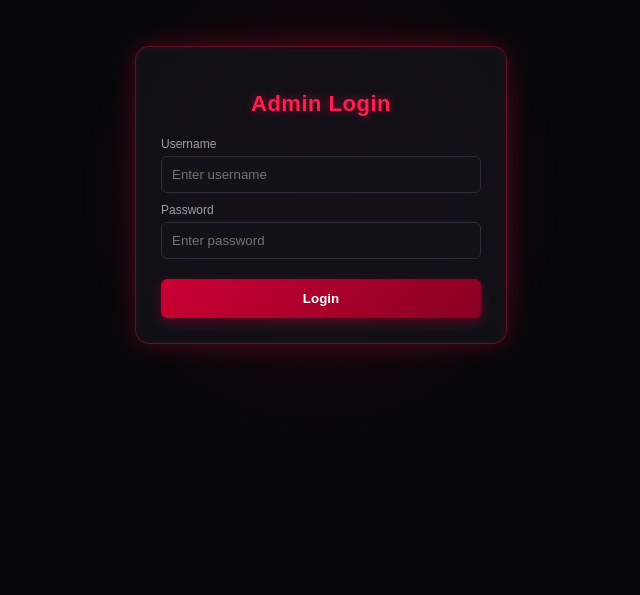
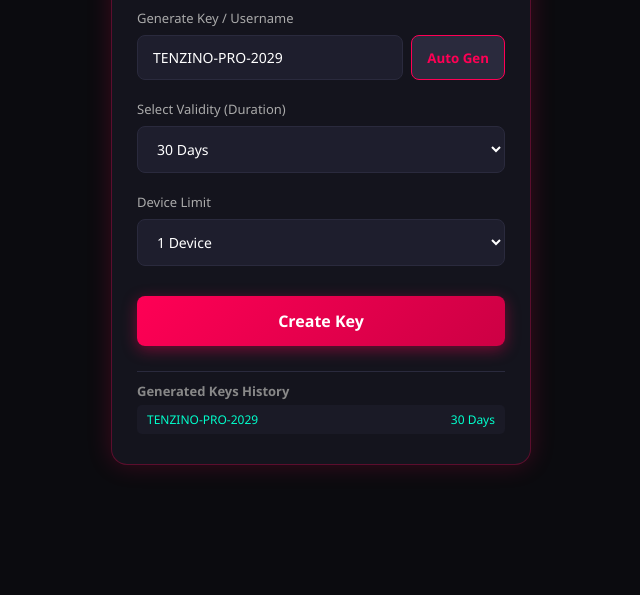
Before and after one commit to tenzino732/FLAXXI-AIM-AI, a website: page public/index.html in a window 1280 px wide. Shown: the part 205-800 px from the top of the page, without its empty margins (319-959 px from the left). Drawn offline with Linux system fonts and the light colour scheme.

Commit message:
Update index.html

```diff
--- a/public/index.html
+++ b/public/index.html
@@ -5,234 +5,209 @@
     <meta name="viewport" content="width=device-width, initial-scale=1.0">
     <title>AimAi Key Manager</title>
     <style>
+        * {
+            box-sizing: border-box;
+            margin: 0;
+            padding: 0;
+            font-family: 'Segoe UI', Tahoma, Geneva, Verdana, sans-serif;
+        }
         body {
-            background-color: #07070a;
-            color: #fff;
-            font-family: Arial, sans-serif;
+            background-color: #0b0b0f;
+            color: #ffffff;
             display: flex;
             justify-content: center;
             align-items: center;
-            height: 100vh;
-            margin: 0;
-            overflow: hidden;
-            position: relative;
+            min-height: 100vh;
+            padding: 20px;
         }
-
-        /* Deadly / Dark Crimson Animated Background Glow */
-        body::before {
-            content: '';
-            position: absolute;
-            width: 400px;
-            height: 400px;
-            background: radial-gradient(circle, rgba(220, 20, 60, 0.25) 0%, rgba(15, 5, 10, 0) 70%);
-            top: 50%;
-            left: 50%;
-            transform: translate(-50%, -50%);
-            animation: pulseGlow 4s infinite alternate ease-in-out;
-            z-index: -1;
+        .container {
+            background: #14141d;
+            border: 1px solid rgba(255, 0, 85, 0.3);
+            box-shadow: 0 0 25px rgba(255, 0, 85, 0.2);
+            border-radius: 16px;
+            width: 100%;
+            max-width: 420px;
+            padding: 25px;
+            text-align: center;
         }
-
-        @keyframes pulseGlow {
-            0% { transform: translate(-50%, -50%) scale(0.8); opacity: 0.4; }
-            100% { transform: translate(-50%, -50%) scale(1.3); opacity: 0.9; }
-        }
-
-        .card {
-            background: rgba(18, 18, 26, 0.85);
-            backdrop-filter: blur(10px);
-            padding: 25px;
-            border-radius: 14px;
-            width: 320px;
-            box-shadow: 0 0 25px rgba(220, 20, 60, 0.3), inset 0 0 10px rgba(220, 20, 60, 0.1);
-            border: 1px solid rgba(220, 20, 60, 0.4);
-            position: relative;
-            animation: fadeIn 0.6s ease-out;
-        }
-
-        @keyframes fadeIn {
-            from { opacity: 0; transform: translateY(15px); }
-            to { opacity: 1; transform: translateY(0); }
-        }
-
         h2 {
-            text-align: center;
-            color: #ff1e4d;
-            margin-bottom: 20px;
-            text-shadow: 0 0 10px rgba(255, 30, 77, 0.5);
-            font-size: 22px;
+            color: #ff0055;
+            margin-bottom: 25px;
+            font-size: 24px;
             letter-spacing: 0.5px;
         }
-
+        .form-group {
+            margin-bottom: 20px;
+            text-align: left;
+        }
         label {
-            font-size: 12px;
-            color: #a0a0ab;
             display: block;
+            font-size: 13px;
+            color: #aaa;
+            margin-bottom: 8px;
+        }
+        .input-row {
+            display: flex;
+            gap: 8px;
+        }
+        input, select {
+            width: 100%;
+            padding: 12px 15px;
+            background: #1e1e2d;
+            border: 1px solid #2a2a3d;
+            color: #fff;
+            border-radius: 8px;
+            outline: none;
+            font-size: 14px;
+        }
+        input:focus, select:focus {
+            border-color: #ff0055;
+        }
+        .gen-btn {
+            background: #2a2a3d;
+            border: 1px solid #ff0055;
+            color: #ff0055;
+            padding: 0 15px;
+            border-radius: 8px;
+            cursor: pointer;
+            font-weight: 600;
+            white-space: nowrap;
+            transition: 0.2s;
+        }
+        .gen-btn:hover {
+            background: #ff0055;
+            color: #fff;
+        }
+        .submit-btn {
+            width: 100%;
+            background: linear-gradient(135deg, #ff0055, #cc0044);
+            border: none;
+            color: white;
+            padding: 14px;
+            border-radius: 8px;
+            font-size: 16px;
+            font-weight: bold;
+            cursor: pointer;
+            box-shadow: 0 4px 15px rgba(255, 0, 85, 0.4);
+            transition: 0.2s;
             margin-top: 10px;
         }
-
-        input, select {
-            width: 100%;
-            padding: 10px;
-            margin-top: 5px;
-            background: #121218;
-            border: 1px solid #2d2d3d;
-            color: #fff;
-            border-radius: 6px;
-            box-sizing: border-box;
-            transition: border-color 0.3s;
+        .submit-btn:hover {
+            opacity: 0.9;
         }
-
-        input:focus, select:focus {
-            border-color: #ff1e4d;
-            outline: none;
-            box-shadow: 0 0 8px rgba(255, 30, 77, 0.4);
+        #response-msg {
+            margin-top: 15px;
+            font-size: 14px;
         }
-
-        button {
-            width: 100%;
-            background: linear-gradient(135deg, #cc0033, #880022);
-            color: #fff;
-            border: none;
-            padding: 12px;
-            margin-top: 20px;
-            border-radius: 6px;
-            font-weight: bold;
-            cursor: pointer;
-            transition: 0.3s;
-            box-shadow: 0 4px 12px rgba(204, 0, 51, 0.4);
+        .keyList {
+            margin-top: 25px;
+            text-align: left;
+            max-height: 150px;
+            overflow-y: auto;
+            border-top: 1px solid #2a2a3d;
+            padding-top: 10px;
         }
-
-        button:hover {
-            background: linear-gradient(135deg, #ff1e4d, #cc0033);
-            box-shadow: 0 6px 18px rgba(255, 30, 77, 0.6);
+        .keyList h4 {
+            font-size: 13px;
+            color: #888;
+            margin-bottom: 5px;
         }
-
-        .settings-btn {
-            position: absolute;
-            top: 20px;
-            right: 20px;
-            background: none;
-            border: none;
-            color: #a0a0ab;
-            cursor: pointer;
-            font-size: 18px;
-            width: auto;
-            margin: 0;
-            padding: 0;
-            transition: transform 0.3s, color 0.3s;
+        .key-item {
+            background: #1a1a26;
+            padding: 6px 10px;
+            border-radius: 5px;
+            font-size: 12px;
+            margin-bottom: 5px;
+            display: flex;
+            justify-content: space-between;
+            color: #00ffcc;
         }
-
-        .settings-btn:hover {
-            color: #ff1e4d;
-            transform: rotate(90deg);
-        }
-
-        .hidden { display: none; }
     </style>
 </head>
 <body>
 
-    <!-- Admin Login Screen -->
-    <div id="loginScreen" class="card">
-        <h2>Admin Login</h2>
-        <label>Username</label>
-        <input type="text" id="loginUser" placeholder="Enter username">
+    <div class="container">
+        <h2>AimAi Key Manager</h2>
 
-        <label>Password</label>
-        <input type="password" id="loginPass" placeholder="Enter password">
-
-        <button onclick="loginAdmin()">Login</button>
+        <div class="form-group">
+            <label>Generate Key / Username</label>
+            <div class="input-row">
+                <input type="text" id="keyInput" placeholder="Enter or Generate Key" value="TENZINO-PRO-2029">
+                <button type="button" class="gen-btn" onclick="generateRandomKey()">Auto Gen</button>
+            </div>
         </div>
 
-    <!-- Main Key Manager Dashboard -->
-    <div id="dashboardScreen" class="card hidden">
-        <button class="settings-btn" onclick="openSettings()">⚙️</button>
-        <h2>AimAi Key Manager</h2>
-
-        <label>Generate Key / Username</label>
-        <input type="text" id="keyInput" placeholder="Enter key">
-
+        <div class="form-group">
             <label>Select Validity (Duration)</label>
             <select id="validityInput">
-            <option value="1 Day">1 Day</option>
-            <option value="7 Days">7 Days</option>
                 <option value="30 Days">30 Days</option>
+                <option value="60 Days">60 Days</option>
+                <option value="90 Days">90 Days</option>
+                <option value="Lifetime">Lifetime</option>
             </select>
+        </div>
 
+        <div class="form-group">
             <label>Device Limit</label>
             <select id="deviceInput">
                 <option value="1 Device">1 Device</option>
                 <option value="2 Devices">2 Devices</option>
+                <option value="Unlimited">Unlimited</option>
             </select>
-
-        <button onclick="createKey()">Create Key</button>
         </div>
 
-    <!-- Settings Screen (To edit Username & Password) -->
-    <div id="settingsScreen" class="card hidden">
-        <button class="settings-btn" onclick="closeSettings()" style="font-size: 14px;">✕ Back</button>
-        <h2>Admin Settings</h2>
+        <button type="button" class="submit-btn" onclick="createKey()">Create Key</button>
 
-        <label>New Username</label>
-        <input type="text" id="newUsername">
+        <div id="response-msg"></div>
 
-        <label>New Password</label>
-        <input type="password" id="newPassword">
-
-        <button onclick="updateCredentials()">Save Settings</button>
+        <div class="keyList">
+            <h4>Generated Keys History</h4>
+            <div id="keysContainer">
+                <div class="key-item"><span>TENZINO-PRO-2029</span><span>30 Days</span></div>
+            </div>
+        </div>
     </div>
 
     <script>
-        // Set the default credentials explicitly here
-        let adminUser = "Tenzino";
-        let adminPass = "Tenzino@766";
-
-        function loginAdmin() {
-            const u = document.getElementById('loginUser').value;
-            const p = document.getElementById('loginPass').value;
-
-            if (u === adminUser && p === adminPass) {
-                document.getElementById('loginScreen').classList.add('hidden');
-                document.getElementById('dashboardScreen').classList.remove('hidden');
-            } else {
-                alert("Invalid Username or Password!");
+        // ऑटोमैटिक रैंडम की जेनरेट करने का फंक्शन
+        function generateRandomKey() {
+            const chars = "ABCDEFGHIJKLMNOPQRSTUVWXYZ0123456789";
+            let randomPart = "";
+            for (let i = 0; i < 6; i++) {
+                randomPart += chars.charAt(Math.floor(Math.random() * chars.length));
             }
+            document.getElementById('keyInput').value = "TENZINO-" + randomPart;
         }
 
-        function openSettings() {
-            document.getElementById('dashboardScreen').classList.add('hidden');
-            document.getElementById('settingsScreen').classList.remove('hidden');
-            // Populate the input fields with the current values when the settings screen is opened
-            document.getElementById('newUsername').value = adminUser;
-            document.getElementById('newPassword').value = adminPass;
+        async function createKey() {
+            const key = document.getElementById('keyInput').value;
+            const validity = document.getElementById('validityInput').value;
+            const deviceLimit = document.getElementById('deviceInput').value;
+            const msgDiv = document.getElementById('response-msg');
+
+            try {
+                const response = await fetch('/api/create-key', {
+                    method: 'POST',
+                    headers: { 'Content-Type': 'application/json' },
+                    body: JSON.stringify({ key, validity, deviceLimit })
+                });
+                const data = await response.json();
+
+                if(data.status === 'success') {
+                    msgDiv.style.color = "#00ffcc";
+                    msgDiv.innerText = data.message;
+
+                    // नीचे लिस्ट में भी की जोड़ दें
+                    const container = document.getElementById('keysContainer');
+                    container.innerHTML += `<div class="key-item"><span>${key}</span><span>${validity}</span></div>`;
+                } else {
+                    msgDiv.style.color = "#ff0055";
+                    msgDiv.innerText = data.message || "Failed to create key";
                 }
-
-        function closeSettings() {
-            document.getElementById('settingsScreen').classList.add('hidden');
-            document.getElementById('dashboardScreen').classList.remove('hidden');
+            } catch (err) {
+                msgDiv.style.color = "#ff0055";
+                msgDiv.innerText = "Network error occurred!";
             }
-
-        function updateCredentials() {
-            const newU = document.getElementById('newUsername').value;
-            const newP = document.getElementById('newPassword').value;
-
-            if (newU && newP) {
-                adminUser = newU;
-                adminPass = newP;
-                alert("Credentials updated successfully!");
-                closeSettings();
-            } else {
-                alert("Fields cannot be empty!");
-            }
-        }
-
-        function createKey() {
-            const key = document.getElementById('keyInput').value;
-            if (!key) {
-                alert("Please enter a key!");
-                return;
-            }
-            alert("Key '" + key + "' created successfully!");
         }
     </script>
 </body>
```
Lines whose indentation alone changed are shown as unchanged.
